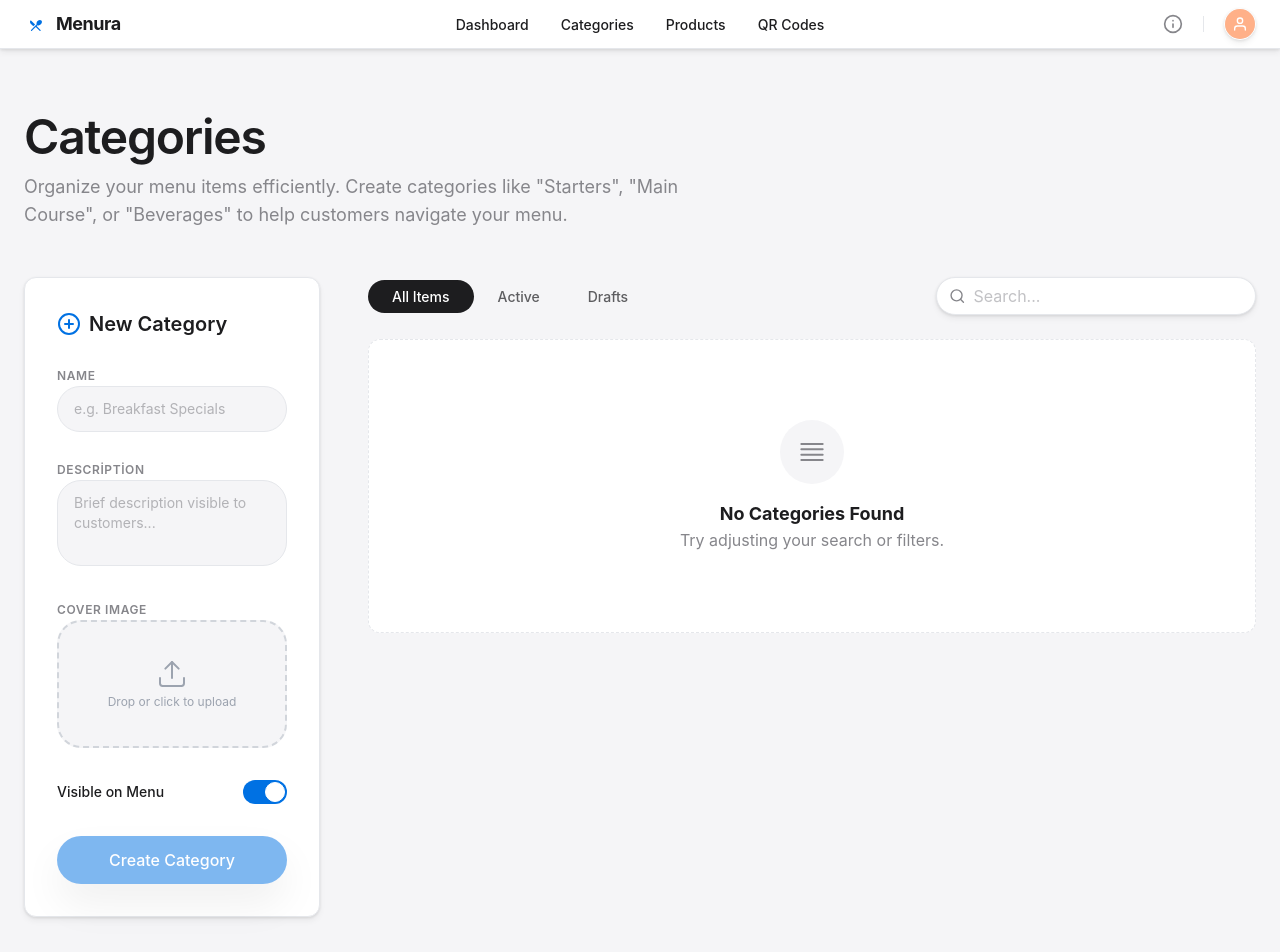
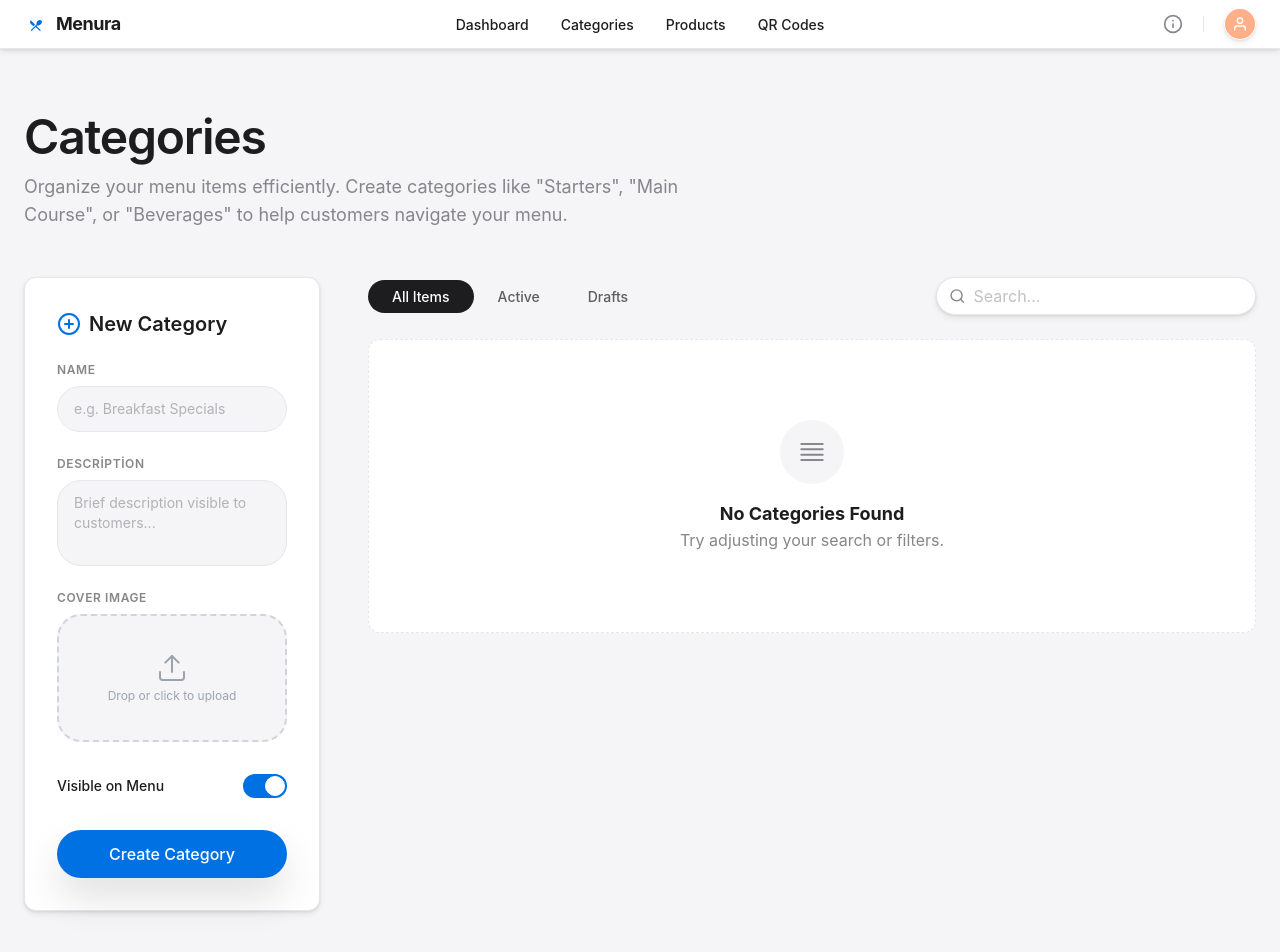
Before and after one commit to muhammedalikutbay/menura, a Next.js app: page /categories in a window 1280 px wide. Shown: the top 952 px of the page. Built offline with nearby package versions, Linux system fonts and the light colour scheme.

Commit message:
feat: introduce category management page with dedicated form and shared input components.

```diff
--- a/src/app/categories/_components/CategoryForm.tsx
+++ b/src/app/categories/_components/CategoryForm.tsx
@@ -2,7 +2,7 @@
 
 import { CreateCategoryInput } from "@/types/category";
 import { cn } from "@/lib/utils";
-import { useRef } from "react";
+import { useRef, useState } from "react";
 import { Button } from "@/components/ui/button";
 
 interface CategoryFormProps {
@@ -21,6 +21,16 @@ export function CategoryForm({
   isEditing,
 }: CategoryFormProps) {
   const fileInputRef = useRef<HTMLInputElement>(null);
+  const [showErrors, setShowErrors] = useState(false);
+
+  const handleSubmit = () => {
+    if (!formData.name || !formData.image || !formData.description) {
+      setShowErrors(true);
+      return;
+    }
+    setShowErrors(false);
+    onSave();
+  };
 
   const handleFileChange = (e: React.ChangeEvent<HTMLInputElement>) => {
     const file = e.target.files?.[0];
@@ -48,12 +58,17 @@ export function CategoryForm({
 
       <div className="space-y-6">
         {/* Name Input */}
-        <div className="space-y-2">
-          <label className="text-xs font-semibold uppercase tracking-wider text-[#86868B]" htmlFor="categoryName">
+        <div className="flex flex-col gap-2">
+          <label className="block text-xs font-semibold uppercase tracking-wider text-[#86868B]" htmlFor="categoryName">
             Name
           </label>
           <input
-            className="w-full px-4 py-3 rounded-lg bg-[#F5F5F7] border border-[#E5E7EB] focus:ring-2 focus:ring-[#0071e3] focus:border-transparent outline-none transition-all placeholder-[#86868B]/60 text-sm text-[#1D1D1F]"
+            className={cn(
+              "w-full px-4 py-3 rounded-lg bg-[#F5F5F7] border outline-none transition-all placeholder-[#86868B]/60 text-sm text-[#1D1D1F]",
+              showErrors && !formData.name
+                ? "border-red-500 focus:ring-2 focus:ring-red-200"
+                : "border-[#E5E7EB] focus:ring-2 focus:ring-[#0071e3] focus:border-transparent"
+            )}
             id="categoryName"
             placeholder="e.g. Breakfast Specials"
             type="text"
@@ -63,12 +78,17 @@ export function CategoryForm({
         </div>
 
         {/* Description Input */}
-        <div className="space-y-2">
-          <label className="text-xs font-semibold uppercase tracking-wider text-[#86868B]" htmlFor="categoryDesc">
+        <div className="flex flex-col gap-2">
+          <label className="block text-xs font-semibold uppercase tracking-wider text-[#86868B]" htmlFor="categoryDesc">
             Description
           </label>
           <textarea
-            className="w-full px-4 py-3 rounded-lg bg-[#F5F5F7] border border-[#E5E7EB] focus:ring-2 focus:ring-[#0071e3] focus:border-transparent outline-none transition-all placeholder-[#86868B]/60 text-sm resize-none text-[#1D1D1F]"
+            className={cn(
+              "w-full px-4 py-3 rounded-lg bg-[#F5F5F7] border outline-none transition-all placeholder-[#86868B]/60 text-sm resize-none text-[#1D1D1F]",
+              showErrors && !formData.description
+                ? "border-red-500 focus:ring-2 focus:ring-red-200"
+                : "border-[#E5E7EB] focus:ring-2 focus:ring-[#0071e3] focus:border-transparent"
+            )}
             id="categoryDesc"
             placeholder="Brief description visible to customers..."
             rows={3}
@@ -78,12 +98,17 @@ export function CategoryForm({
         </div>
 
         {/* Image Upload */}
-        <div className="space-y-2">
-          <label className="text-xs font-semibold uppercase tracking-wider text-[#86868B]">
+        <div className="flex flex-col gap-2">
+          <label className="block text-xs font-semibold uppercase tracking-wider text-[#86868B]">
             Cover Image
           </label>
           <div
-            className="relative w-full h-32 rounded-lg border-2 border-dashed border-[#D1D5DB] hover:border-[#0071e3] transition-colors flex flex-col items-center justify-center cursor-pointer group bg-[#F5F5F7] overflow-hidden"
+            className={cn(
+              "relative w-full h-32 rounded-lg border-2 border-dashed transition-colors flex flex-col items-center justify-center cursor-pointer group bg-[#F5F5F7] overflow-hidden",
+              showErrors && !formData.image
+                ? "border-red-500 bg-red-50/50"
+                : "border-[#D1D5DB] hover:border-[#0071e3]"
+            )}
             onClick={() => fileInputRef.current?.click()}
           >
             {formData.image ? (
@@ -130,9 +155,8 @@ export function CategoryForm({
         {/* Submit Buttons */}
         <div className="flex flex-col gap-3 mt-4">
             <Button
-              onClick={onSave}
-              disabled={!formData.name}
-              className="w-full h-12 rounded-full font-medium shadow-lg shadow-blue-500/30 !bg-[#0071e3] !hover:bg-[#0077ED] text-white"
+              onClick={handleSubmit}
+              className="w-full h-12 rounded-full font-medium shadow-lg shadow-blue-500/30 !bg-[#0071e3] !hover:bg-[#0077ED] text-white opacity-100 cursor-pointer"
             >
                {isEditing ? "Update Category" : "Create Category"}
             </Button>
--- a/src/app/categories/page.tsx
+++ b/src/app/categories/page.tsx
@@ -138,7 +138,7 @@ export default function CategoriesPage() {
 
         <div className="flex flex-col lg:flex-row gap-8 xl:gap-12 items-start">
             {/* Sidebar Form */}
-            <div className="w-full lg:w-1/3 xl:w-1/4 sticky top-24">
+            <div className="w-full lg:w-1/3 xl:w-1/4">
                <CategoryForm
                  formData={formData}
                  setFormData={setFormData}
--- a/src/components/shared/SearchInput.tsx
+++ b/src/components/shared/SearchInput.tsx
@@ -17,7 +17,7 @@ export function SearchInput({ value, onChange, placeholder = "Ara...", className
         <path d="m21 21-4.3-4.3" />
       </svg>
       <input
-        className="bg-transparent border-none outline-none text-callout w-full placeholder:text-text-secondary/50"
+        className="bg-transparent border-none !outline-none !ring-0 !focus:outline-none !focus:ring-0 text-callout w-full placeholder:text-text-secondary/50"
         placeholder={placeholder}
         value={value}
         onChange={(e) => onChange(e.target.value)}
--- a/src/components/ui/input.tsx
+++ b/src/components/ui/input.tsx
@@ -4,7 +4,7 @@ import { cn } from "@/lib/utils";
 export interface InputProps
   extends React.InputHTMLAttributes<HTMLInputElement> {
   variant?: "default" | "error";
-  size?: "sm" | "md" | "lg";
+  size?:50 ;
 }
 
 export const Input = React.forwardRef<HTMLInputElement, InputProps>(
```
